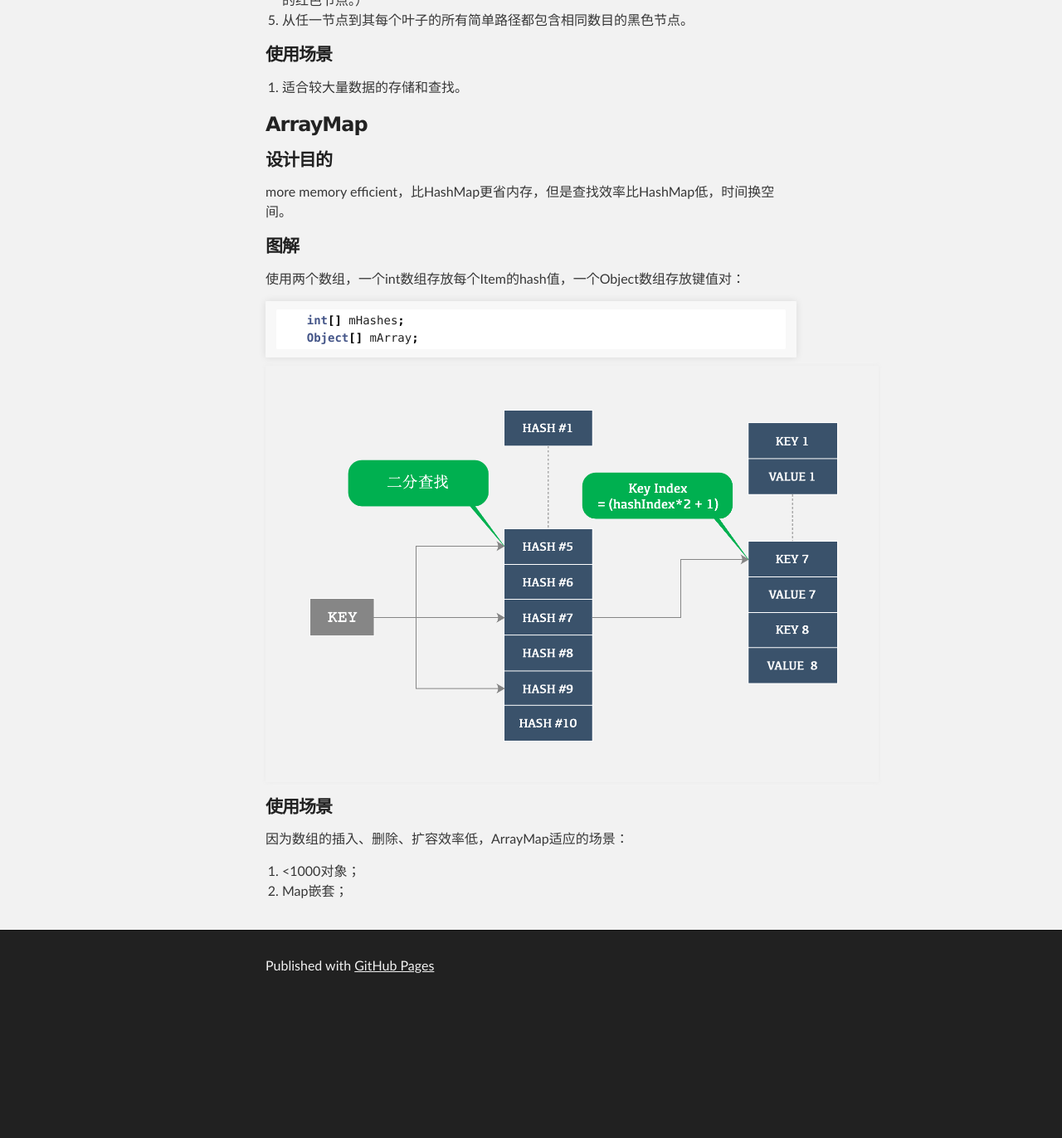
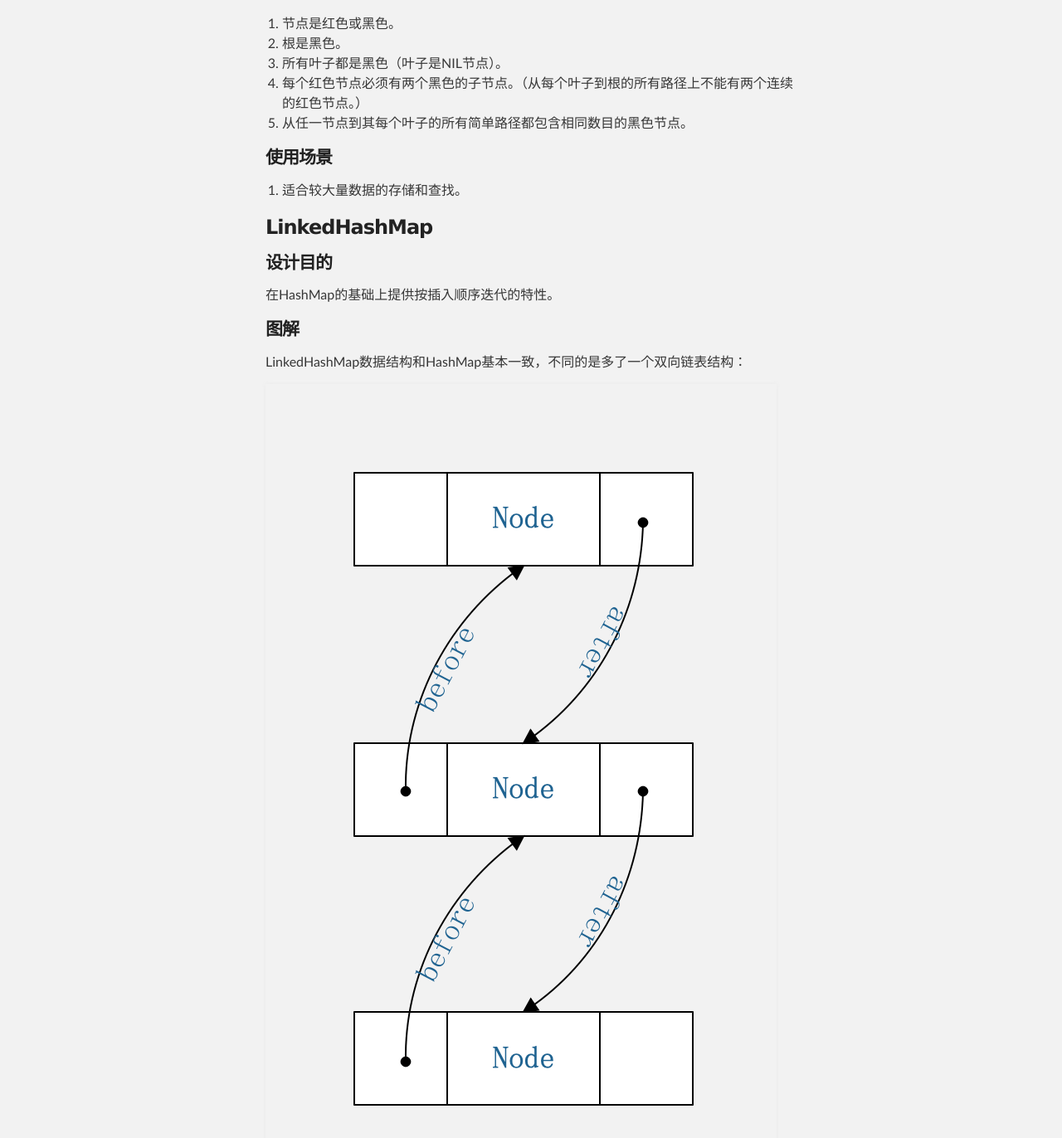
Before and after one commit to mwping/mwping.github.io, a Jekyll site: the page built from datastruct/datastruct.md, in a window 1280 px wide and 1400 px high, scrolled down 2381 px. Shown: the top 1372 px of the window at 83% size. Built offline with Jekyll 4.4.1, drawn with Linux system fonts in a browser that asks for light colours; our own code applies the rules of GitHub Pages for plain Markdown files; before the commit the page ends 3592 px from its top, so only the background shows below that; some of the changed text lies outside the part shown.

Commit message:
add LinkedHashMap

````diff
--- a/datastruct/datastruct.md
+++ b/datastruct/datastruct.md
@@ -9,10 +9,17 @@
   2. [图解](#2.2)
   3. [使用场景](#2.3)
 
-* ##### [ArrayMap](#3)
+* ##### [LinkedHashMap](#3)
   1. [设计目的](#3.1)
   2. [图解](#3.2)
   3. [使用场景](#3.3)
+
+* ##### [ArrayMap](#4)
+  1. [设计目的](#4.1)
+  2. [图解](#4.2)
+  3. [使用场景](#4.3)
+
+
 
 <h3 id="1">Map家族图谱</h3>
 
@@ -40,13 +47,29 @@
 
 1. 适合较大量数据的存储和查找。
 
-<h3 id="3">ArrayMap</h3>
+<h3 id="3">LinkedHashMap</h3>
 
 <h4 id="3.1">设计目的</h4>
 
+在HashMap的基础上提供按插入顺序迭代的特性。
+
+<h4 id="3.2">图解</h4>
+
+LinkedHashMap数据结构和HashMap基本一致，不同的是多了一个双向链表结构：
+
+![](../assets/images/edraw/LinkedHashMap.png)
+
+<h4 id="3.3">使用场景</h4>
+
+如果期望遍历顺序和插入顺序一致，则可用LinkedHashMap。
+
+<h3 id="4">ArrayMap</h3>
+
+<h4 id="4.1">设计目的</h4>
+
 more memory efficient，比HashMap更省内存，但是查找效率比HashMap低，时间换空间。
 
-<h4 id="3.2">图解</h4>
+<h4 id="4.2">图解</h4>
 
 使用两个数组，一个int数组存放每个Item的hash值，一个Object数组存放键值对：
 ```java
@@ -56,7 +79,7 @@ more memory efficient，比HashMap更省内存，但是查找效率比HashMap低
 
 ![](../assets/images/edraw/ArrayMap.png)
 
-<h4 id="3.3">使用场景</h4>
+<h4 id="4.3">使用场景</h4>
 
 因为数组的插入、删除、扩容效率低，ArrayMap适应的场景：
 
````
Also changed, not shown: assets/images/edraw/LinkedHashMap.png (added).
